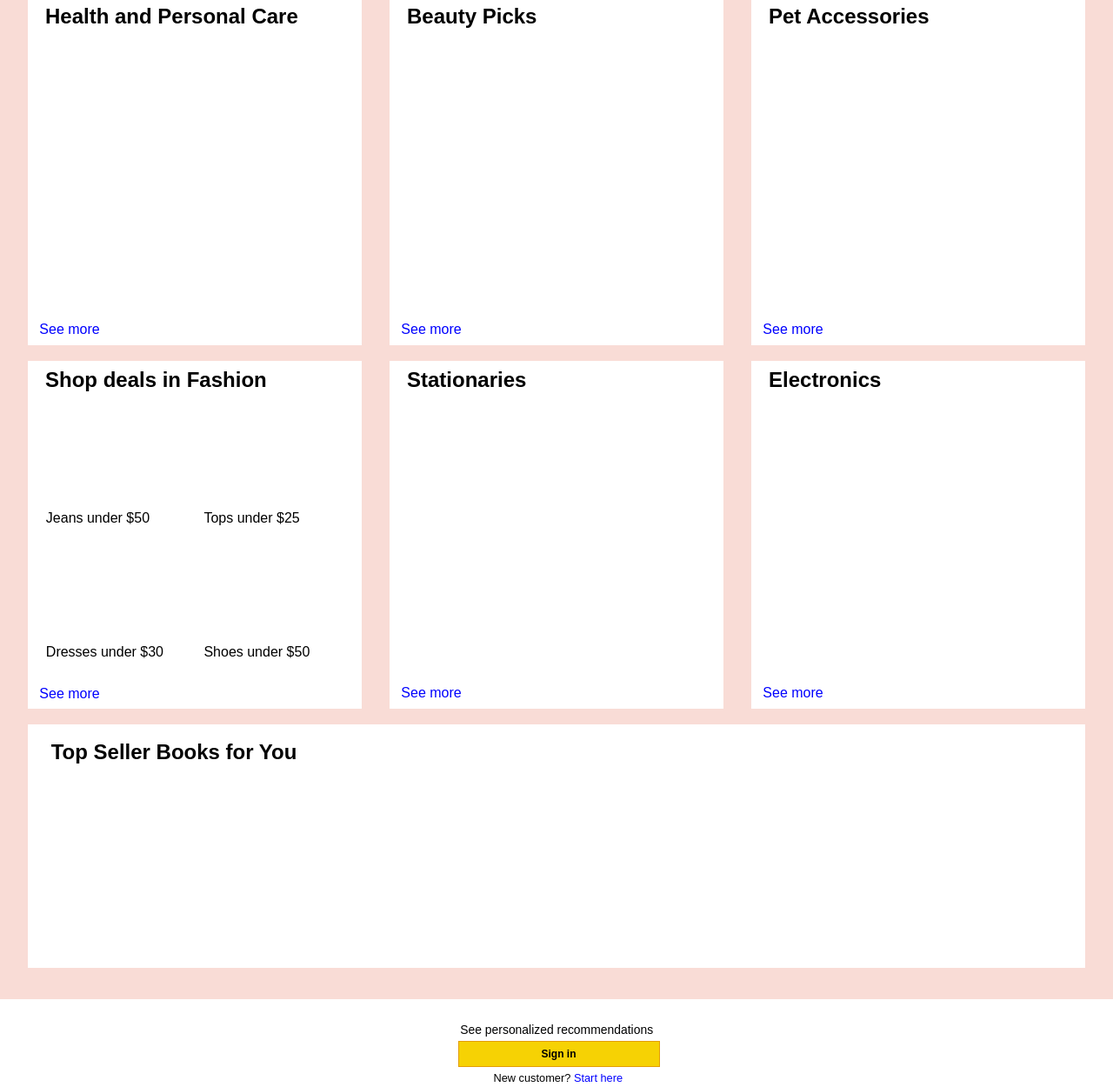
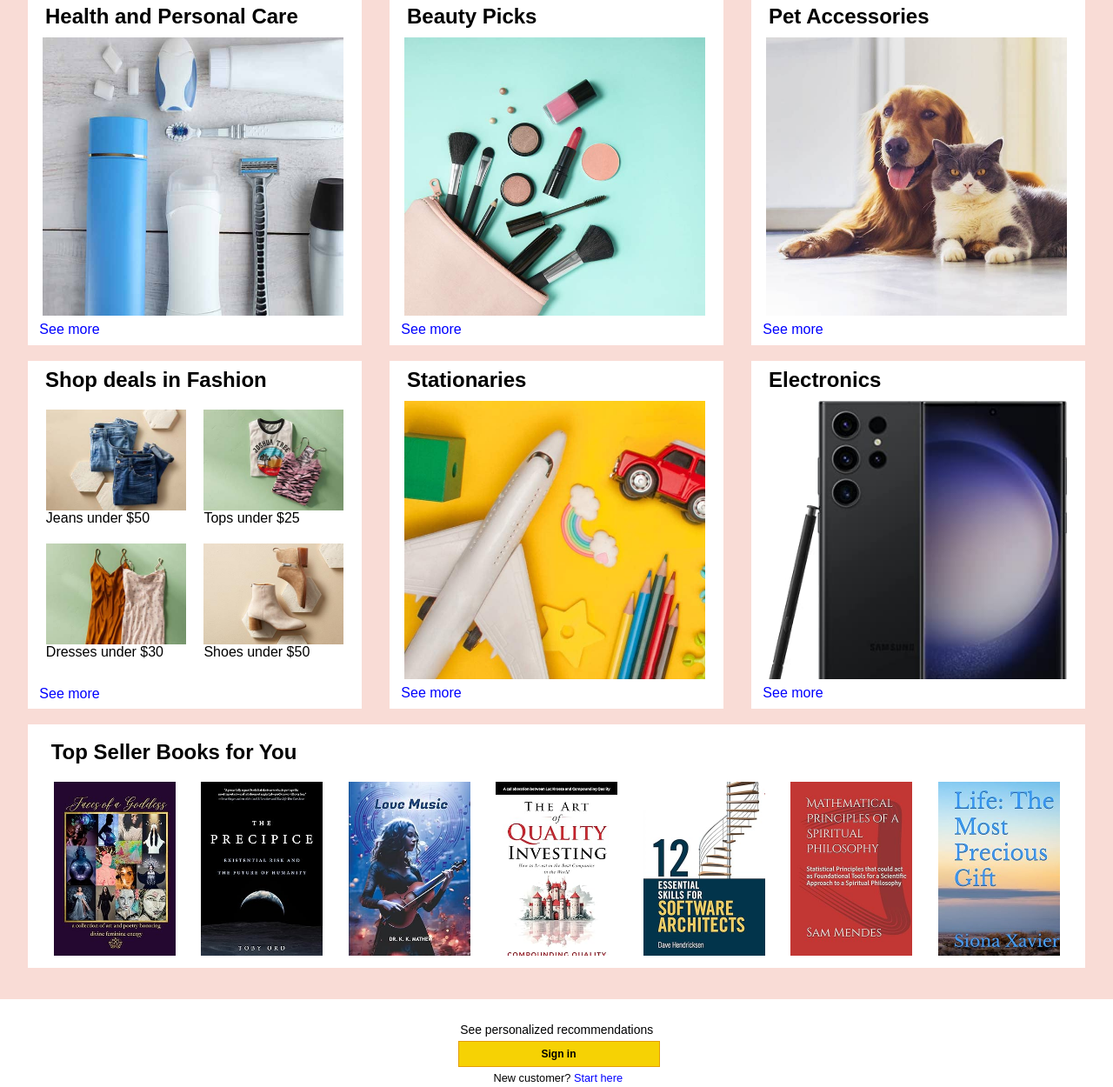
Before and after one commit to samarpitadas/Amazon_Clone, a plain HTML site: page index.html in a window 1280 px wide. Shown: the part 483-1733 px from the top of the page at 87% size. Drawn offline with Linux system fonts and the light colour scheme; the site is published under a folder, as on GitHub Pages, so addresses that start at the root find nothing.

Commit message:
new changes made

```diff
--- a/index.html
+++ b/index.html
@@ -131,13 +131,13 @@
         <br>
         <h2><pre>    Top Seller Books for You</pre></h2>
         <div class="book-sec">
-            <div class="book" style="background-image: url('/media/book1.jpg');"></div>
-            <div class="book" style="background-image: url('/media/book10.jpg');"></div>
-            <div class="book" style="background-image: url('/media/book3.jpg');"></div>
-            <div class="book" style="background-image: url('/media/book2.jpg');"></div>
-            <div class="book" style="background-image: url('/media/book9.jpg');"></div>
-            <div class="book" style="background-image: url('/media/book6.jpg');"></div>
-            <div class="book" style="background-image: url('/media/book11.jpg');"></div>
+            <div class="book" style="background-image: url('media/book1.jpg');"></div>
+            <div class="book" style="background-image: url('media/book10.jpg');"></div>
+            <div class="book" style="background-image: url('media/book3.jpg');"></div>
+            <div class="book" style="background-image: url('media/book2.jpg');"></div>
+            <div class="book" style="background-image: url('media/book9.jpg');"></div>
+            <div class="book" style="background-image: url('media/book6.jpg');"></div>
+            <div class="book" style="background-image: url('media/book11.jpg');"></div>
 
 
         </div>
--- a/style.css
+++ b/style.css
@@ -172,7 +172,7 @@ span{
 }
 /*hero section*/
 .hero-section{
-    background-image: url(/media/hero_image.jpg);
+    background-image: url('media/hero_image.jpg');
     height: 380px;
     background-size: cover;
     display: flex;
@@ -211,7 +211,7 @@ a:hover{
     justify-content: center;
 }
 .box-img1{
-    background-image: url("/media/box2_image.jpg");
+    background-image: url("media/box2_image.jpg");
     background-size: cover;
     height: 80%;
     width: 90%;
@@ -220,7 +220,7 @@ a:hover{
     margin-bottom: 7px;
 }
 .box-img2{
-    background-image: url("/media/box5_image.jpg");
+    background-image: url("media/box5_image.jpg");
     background-size: cover;
     height: 80%;
     width: 90%;
@@ -229,7 +229,7 @@ a:hover{
     margin-bottom: 7px;
 }
 .box-img3{
-    background-image: url("/media/box6_image.jpg");
+    background-image: url("media/box6_image.jpg");
     background-size: cover;
     height: 80%;
     width: 90%;
@@ -254,35 +254,35 @@ a:hover{
 
 }
 .fashion1{
-    background-image: url("/media/fashion1.jpg");
+    background-image: url("media/fashion1.jpg");
     background-size: cover;
     height: 115.85px;
     width: 160.76px;
 
 }
 .fashion2{
-    background-image: url("/media/fashion2.jpg");
+    background-image: url("media/fashion2.jpg");
     background-size: cover;
     height: 115.85px;
     width: 160.76px;
 
 }
 .fashion3{
-    background-image: url("/media/fashion3.jpg");
+    background-image: url("media/fashion3.jpg");
     background-size: cover;
     height: 115.85px;
     width: 160.76px;
 
 }
 .fashion4{
-    background-image: url("/media/fashion4.jpg");
+    background-image: url("media/fashion4.jpg");
     background-size: cover;
     height: 115.85px;
     width: 160.76px;
 
 }
 .box-img5{
-    background-image: url("/media/box7_image.jpg");
+    background-image: url("media/box7_image.jpg");
     background-size: cover;
     height: 80%;
     width: 90%;
@@ -291,7 +291,7 @@ a:hover{
     margin-bottom: 7px;
 }
 .box-img6{
-    background-image: url("/media/box4_image.jpg");
+    background-image: url("media/box4_image.jpg");
     background-size: cover;
     height: 80%;
     width: 90%;
@@ -360,7 +360,7 @@ ul a{
     margin-top: 8px;
     cursor: pointer;
 }
-ul a:hover{
+.foot-panel2 ul a:hover{
     text-decoration: underline;
     color: #dddddd;
 }
@@ -374,7 +374,7 @@ ul a:hover{
     align-items: center;
 }
 .logo{
-    background-image: url(/media/amazon_logo.png);
+    background-image: url(media/amazon_logo.png);
     background-size: cover;
     height: 50px;
     width: 100px;
```
